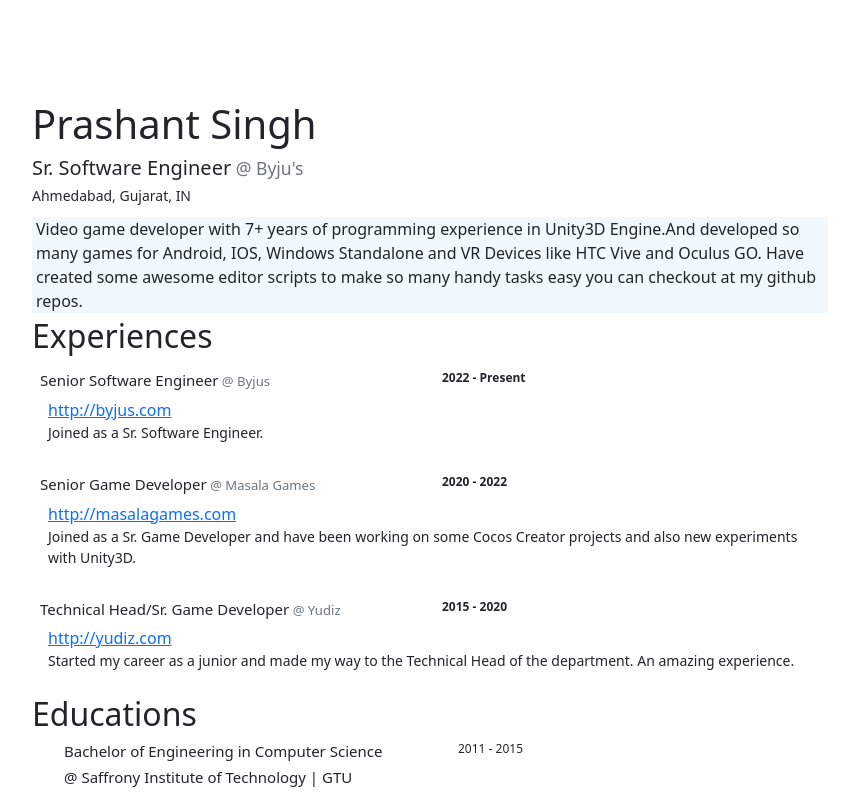
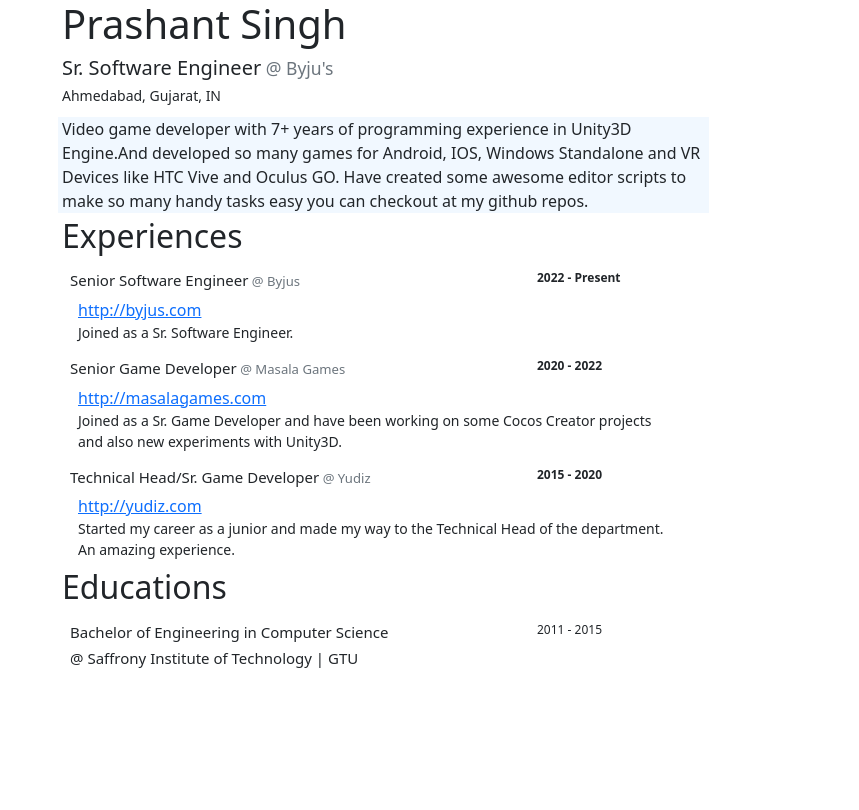
Before and after one commit to prashant-singh/react-practice, a React (Create React App) app: page / in a window 1280 px wide. Shown: the whole page, without its empty margins (210-1069 px from the left). Built offline with nearby package versions, Linux system fonts and the light colour scheme.

Commit message:
bootstrap changes.

```diff
--- a/src/App.js
+++ b/src/App.js
@@ -10,22 +10,16 @@
 class App extends Component {
   state = {}
 
-  mainStyle = {
-    marginTop: 100,
-    width:'auto',
-    maxWidth:820
-  }
-
   render() {
     return (
       <React.Fragment>
         {/* <NavBar /> */}
-        <main style={this.mainStyle} className='container'>
+        <div className='container'>
           <Profile />
           <Summary />
           <Experiences />
           <Educations />
-        </main>
+        </div>
       </React.Fragment>
     );
   }
--- a/src/components/education.jsx
+++ b/src/components/education.jsx
@@ -5,11 +5,7 @@
 
     courseNameStyle = {
         fontSize: 15,
-        fontWeight:'light'
-    }
-
-    instituteStyle = {
-        fontSize: 14,
+        fontWeight: 'light'
     }
 
     dateStyle = {
@@ -20,17 +16,17 @@
         return (
             <React.Fragment>
                 <div className='row'>
-                    <div className='col'>
+                    <div className='col-6'>
                         <h5 style={this.courseNameStyle}>
                             {this.props.currentCourse.courseName}
                         </h5>
                         <h5 style={this.courseNameStyle}> @ {this.props.currentCourse.instituteName}
                             {/* <small className='text-muted'> */}
-                                &nbsp;|&nbsp;{this.props.currentCourse.board}
+                            &nbsp;|&nbsp;{this.props.currentCourse.board}
                             {/* </small> */}
                         </h5>
                     </div>
-                    <div className='col'>
+                    <div className='col-6'>
                         <h6 style={this.dateStyle}>
                             {this.props.currentCourse.passingYear}
                         </h6>
--- a/src/components/educations.jsx
+++ b/src/components/educations.jsx
@@ -12,19 +12,19 @@
         return (
             <React.Fragment>
                 <div className='row'>
-                    <div className='col'>
+                    <div className='col offset-2'>
                         <h2>
                             Educations
                         </h2>
                     </div>
                 </div>
                 <div className='row'>
-                    <div className='col'>
+                    <div className='col offset-2'>
                         {
-                            this.state.courses.map(course => <ul key={course.id}><Education
+                            this.state.courses.map(course => <div className='p-2' key={course.id}><Education
                                 key={course.id}
                                 currentCourse={course}
-                            /></ul>)
+                            /></div>)
                         }
                     </div>
                 </div>
--- a/src/components/experience.jsx
+++ b/src/components/experience.jsx
@@ -22,13 +22,13 @@
         return (
             <React.Fragment>
                 <div className='row'>
-                    <div className='col-6'>
+                    <div className='col-lg-6'>
                         <h5 style={this.positionStyle}>
                             {this.props.xp.position}
                             <small className="text-muted"> @ {this.props.xp.companyName}</small>
                         </h5>
                     </div>
-                    <div className='col-6'>
+                    <div className='col-lg-2'>
                         <h6 style={this.dateStyle}>
                             {this.props.xp.startDate} - {this.getEndDate(this.props.xp.endDate)}
                         </h6>
@@ -39,9 +39,9 @@
                         this.props.xp.webURL
                     }
                     </a>
-                    <p style={this.summaryStyle}>
+                    <div style={this.summaryStyle} className='col-lg-8'>
                         {this.props.xp.summary}
-                    </p>
+                    </div>
                 </div>
             </React.Fragment>
         );
--- a/src/components/experiences.jsx
+++ b/src/components/experiences.jsx
@@ -7,17 +7,17 @@
         return (
             <React.Fragment>
                 <div className="row">
-                    <div className="col">
+                    <div className="col-lg offset-2">
                         <h2>
                             Experiences
                         </h2>
                     </div>
                 </div>
                 <div className='row'>
-                    <div className='col'>
+                    <div className='col-lg offset-2'>
                         {
                             ExperienceData.map((exp, index) => {
-                                return <div className='p-2'><Experience
+                                return <div className='p-2' key={exp.id}><Experience
                                     key={exp.id}
                                     xp={exp}
                                 /></div>
--- a/src/components/profile.jsx
+++ b/src/components/profile.jsx
@@ -4,14 +4,14 @@
     return (
         <React.Fragment>
             <div className="row">
-                <div className="col">
+                <div className="col offset-2">
                     <h1>
                         Prashant Singh
                     </h1>
                 </div>
             </div>
             <div className='row'>
-                <div className='col'>
+                <div className='col offset-2'>
                     <h5 className='lead'>
                         Sr. Software Engineer
                         <small className="text-muted"> @ Byju's</small>
--- a/src/components/summary.jsx
+++ b/src/components/summary.jsx
@@ -2,19 +2,19 @@
 import SummaryData from '../data/summary.json';
 
 class Summary extends Component {
-    summaryStyle={
-        backgroundColor:'#f1f8ff'
+    summaryStyle = {
+        backgroundColor: '#f1f8ff'
     }
 
     render() {
         return (
             <React.Fragment>
-                <div style={this.summaryStyle} className="col">
-            <p className='m-1'>
-                {SummaryData.summary}
-            </p>
-            </div>
-        </React.Fragment>
+                <div style={this.summaryStyle} className="col-lg-7 offset-2">
+                    <p className='m-1'>
+                        {SummaryData.summary}
+                    </p>
+                </div>
+            </React.Fragment>
         );
     }
 }
```
